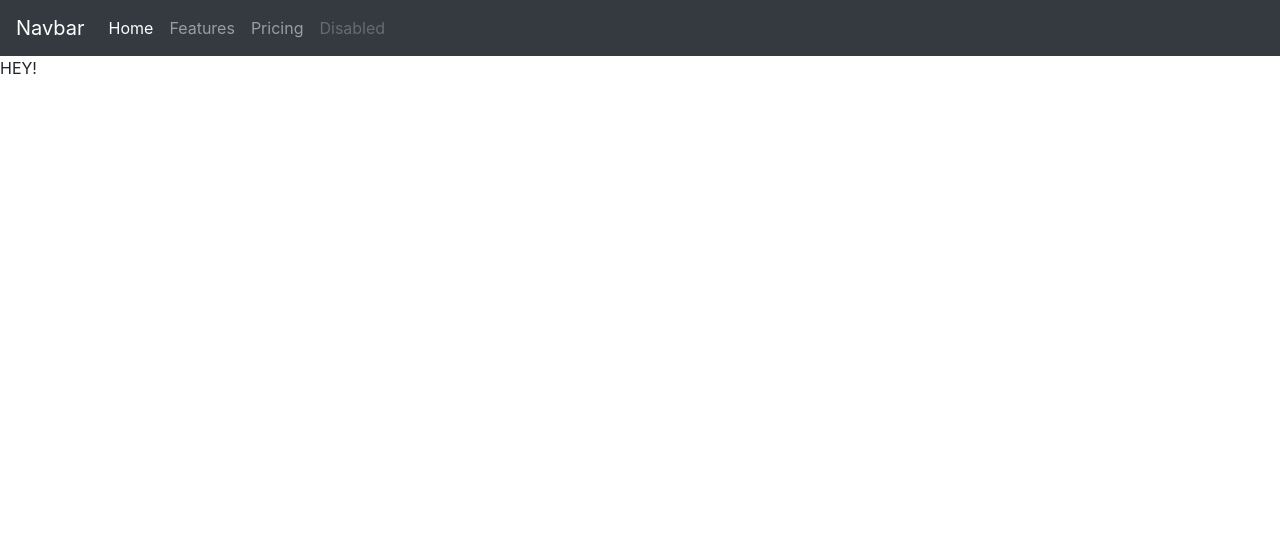
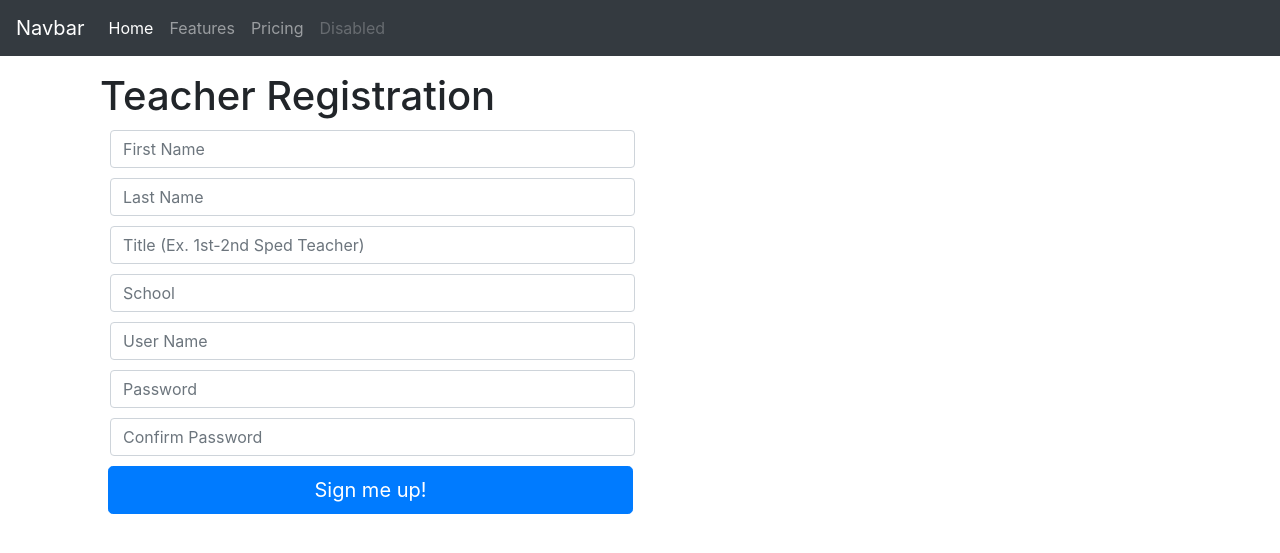
Before and after one commit to jreidmke/capstone01, a Flask app: page /teacher/register in a window 1280 px wide. Shown: the top 553 px of the page. Run offline with Flask 2, Linux system fonts and the light colour scheme; some libraries are stand-ins or nearby versions.

Commit message:
routing for teacher reg

```diff
--- a/models.py
+++ b/models.py
@@ -44,6 +44,7 @@ class Teacher(db.Model):
         db.ForeignKey('schools.id', ondelete='cascade'),
         nullable=False)
     username = db.Column(db.String(20),
+        unique=True,
         nullable=False)
     password = db.Column(db.String,
         nullable=False)
--- a/static/style.css
+++ b/static/style.css
@@ -3,3 +3,13 @@
     color: gray;
     font-size: 50px;
 }
+
+.bad {
+    background-color: red;
+    color: gray;
+    font-size: 50px;
+}
+
+input {
+    margin: 10px;
+}
--- a/templates/teacher-reg.html
+++ b/templates/teacher-reg.html
@@ -4,6 +4,26 @@
 
 {% block content %}
 
-HEY!
 
+<div class="container mt-3">
+    <div class="col-6">
+
+        <h1>Teacher Registration</h1>
+
+        <form method="POST" id="user_form">
+            {{ form.hidden_tag() }}
+
+            {% for field in form if field.widget.input_type != 'hidden' %}
+
+            {% for error in field.errors %}
+            <span class="text-danger">{{ error }}</span>
+            {% endfor %}
+
+            {{ field(placeholder=field.label.text, class="form-control") }}
+            {% endfor %}
+
+            <button class="btn btn-primary btn-lg btn-block ml-2">Sign me up!</button>
+        </form>
+    </div>
+</div>
 {% endblock %}
```
